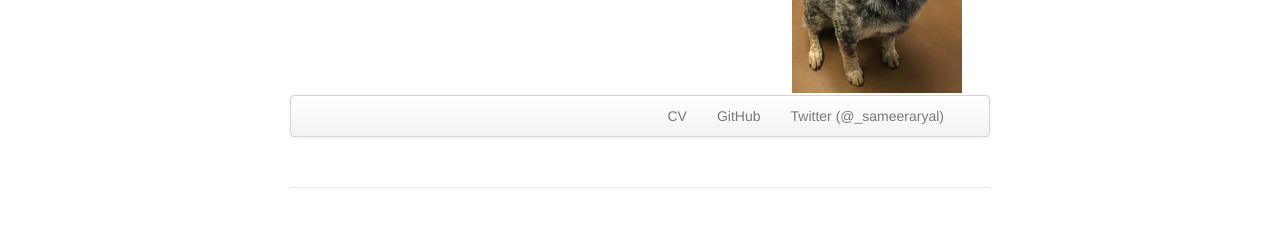
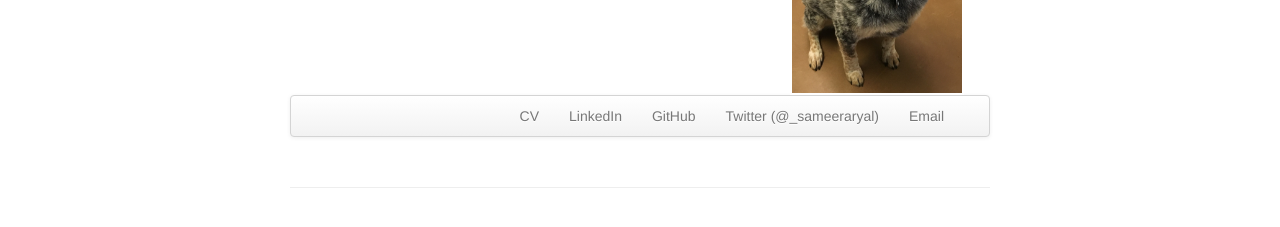
Before and after one commit to sameer-aryal/sameer-aryal.github.io, a Jekyll site: the page built from index.md, in a window 1280 px wide. Shown: the part 349-576 px from the top of the page. Built offline with Jekyll 4.4.1, drawn with Linux system fonts in a browser that asks for light colours.

Commit message:
Changed index footer

```diff
--- a/index.md
+++ b/index.md
@@ -34,8 +34,10 @@ I am a Ph.D. candidate at New York University.
   <div class="navbar-inner">
       <ul class="nav">
           <li><a href="{{ BASE_PATH }}/assets/CV.pdf">CV</a></li>
+	  <li><a href="https://www.linkedin.com/in/sameer-aryal-nyu/">LinkedIn</a></li>
           <li><a href="https://github.com/sameer785">GitHub</a></li>
           <li><a href="https://twitter.com/_sameeraryal">Twitter (@_sameeraryal)</a></li>
+	  <li><a href="mailto:sameer.aryal@gmail.com">Email</a></li>
       </ul>
   </div>
 </div>
```
